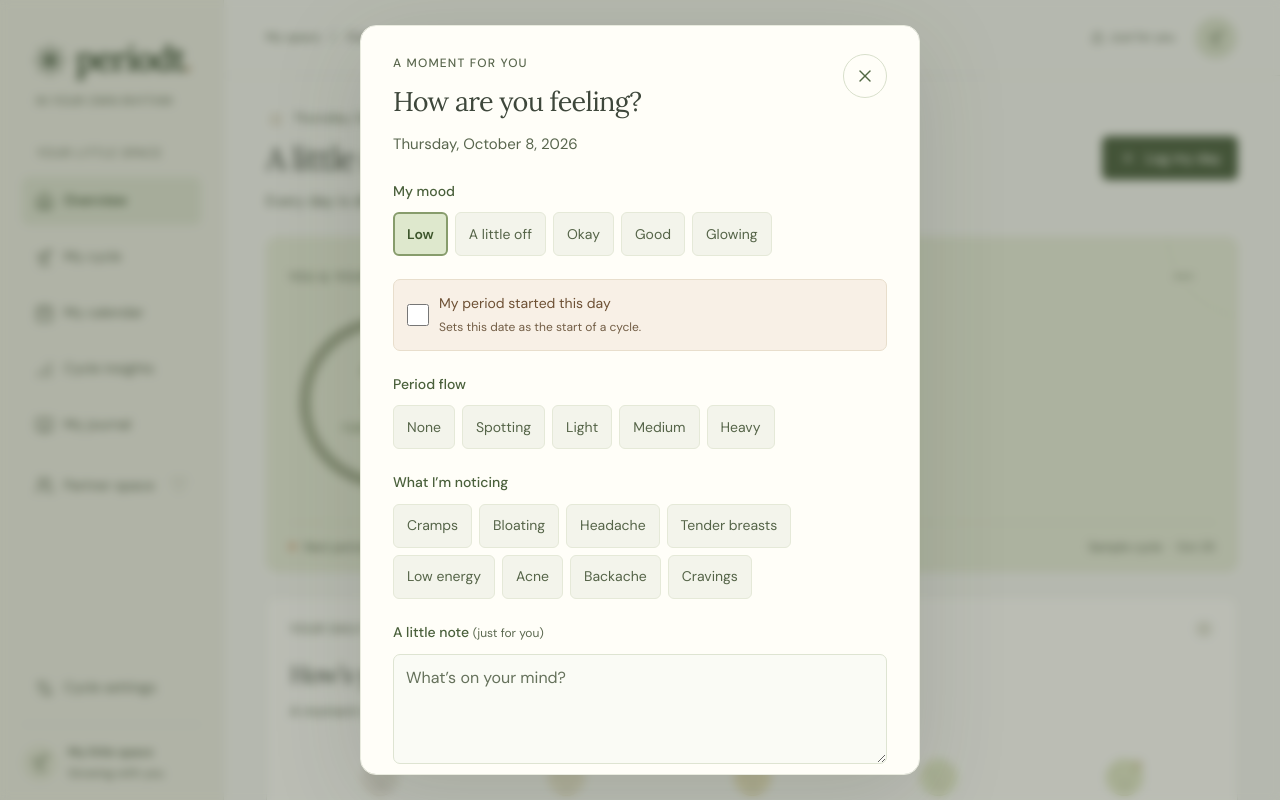
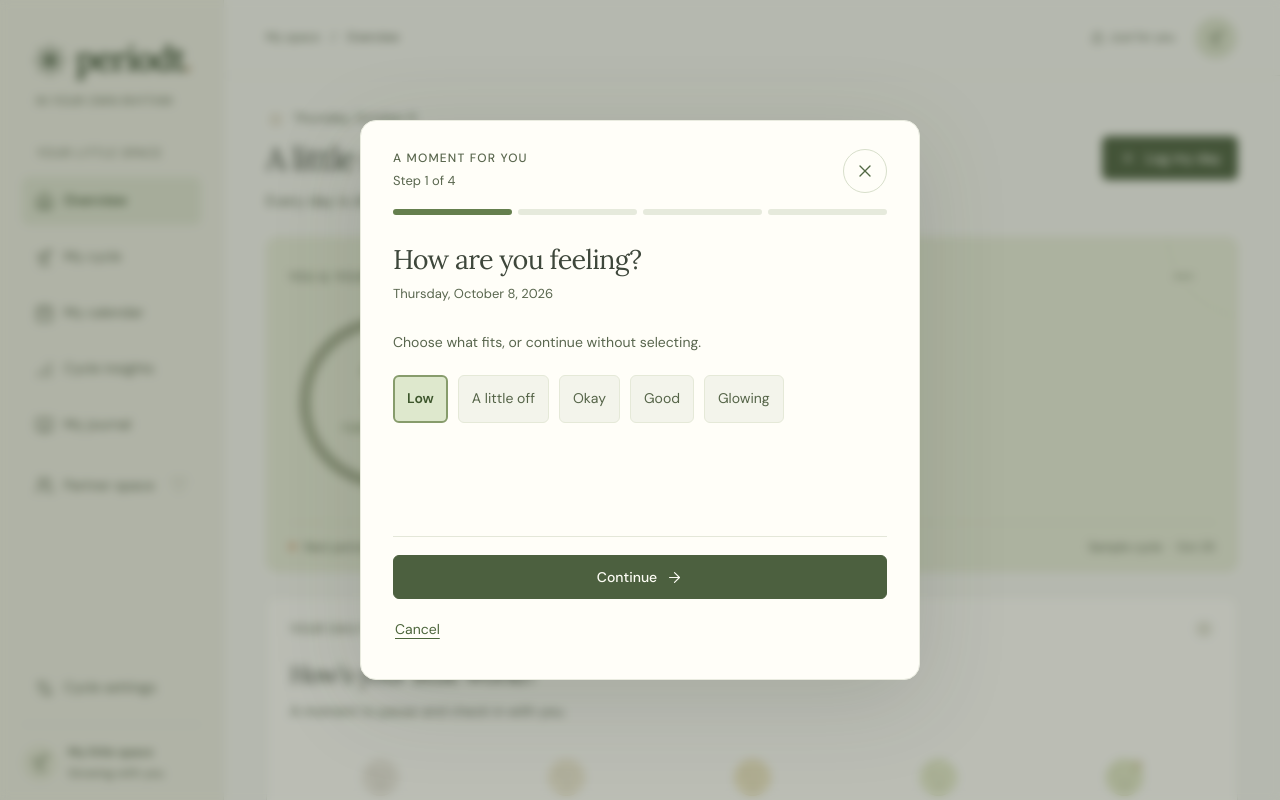
Before and after one commit to JeswinSunsi/periodt, a Vue app: page / in a window 1280 px wide. Both pictures are taken after a click on the button "Low". Shown: the top 800 px of the page. Built offline with nearby package versions, Linux system fonts and the light colour scheme.

Commit message:
Less overwhelming check-in

```diff
--- a/src/App.vue
+++ b/src/App.vue
@@ -366,6 +366,36 @@ const symptoms = [
   "Backache",
   "Cravings",
 ];
+const logStep = ref(0);
+const logSteps = computed(() =>
+  logDate.value > dateKey(today)
+    ? [{ id: "note", title: "Plan a little note." }]
+    : [
+        { id: "mood", title: "How are you feeling?" },
+        { id: "flow", title: "How’s your flow?" },
+        { id: "symptoms", title: "What are you noticing?" },
+        { id: "note", title: "Anything on your mind?" },
+      ],
+);
+const currentLogStep = computed(() => logSteps.value[logStep.value]);
+const isLastLogStep = computed(
+  () => logStep.value === logSteps.value.length - 1,
+);
+async function changeLogStep(direction) {
+  logStep.value = Math.max(
+    0,
+    Math.min(logSteps.value.length - 1, logStep.value + direction),
+  );
+  await nextTick();
+  modalElement.value?.scrollTo({ top: 0 });
+  modalElement.value
+    ?.querySelector("#modal-title")
+    ?.focus({ preventScroll: true });
+}
+function submitLogStep() {
+  if (isLastLogStep.value) saveLog();
+  else changeLogStep(1);
+}
 const canSaveLog = computed(
   () =>
     !!state.logs[logDate.value] ||
@@ -428,6 +458,7 @@ function selectFlow(flow) {
 }
 function openLog(date = today, initialMood = "") {
   logDate.value = dateKey(date);
+  logStep.value = 0;
   const existing = state.logs[logDate.value];
   Object.assign(draft, {
     mood: existing?.mood || "",
@@ -1393,16 +1424,36 @@ onBeforeUnmount(() => {
             >
               <Icon name="X" />
             </button>
-            <form v-if="modal === 'log'" @submit.prevent="saveLog">
+            <form
+              v-if="modal === 'log'"
+              class="checkin-flow"
+              @submit.prevent="submitLogStep"
+            >
+              <div class="checkin-progress-header">
                 <span class="eyebrow">A MOMENT FOR YOU</span>
-              <h2 id="modal-title">
-                {{
-                  logDate > dateKey(today)
-                    ? "Plan a little note."
-                    : "How are you feeling?"
-                }}
+                <span class="checkin-step-count"
+                  >Step {{ logStep + 1 }} of {{ logSteps.length }}</span
+                >
+              </div>
+              <div
+                class="checkin-progress"
+                role="progressbar"
+                aria-label="Check-in progress"
+                :aria-valuenow="logStep + 1"
+                :aria-valuemin="0"
+                :aria-valuemax="logSteps.length"
+                :aria-valuetext="`Step ${logStep + 1} of ${logSteps.length}`"
+              >
+                <span
+                  v-for="(step, index) in logSteps"
+                  :key="step.id"
+                  :class="{ filled: index <= logStep }"
+                ></span>
+              </div>
+              <h2 id="modal-title" tabindex="-1">
+                {{ currentLogStep.title }}
               </h2>
-              <p>
+              <p class="checkin-date">
                 {{
                   fromKey(logDate).toLocaleDateString("en-US", {
                     weekday: "long",
@@ -1412,11 +1463,21 @@ onBeforeUnmount(() => {
                   })
                 }}
               </p>
-              <p v-if="logDate > dateKey(today)" class="future-note">
-                This is a future date. You can plan a note; log symptoms after
-                they happen.
-              </p>
-              <fieldset :disabled="logDate > dateKey(today)">
+              <div class="checkin-step-body">
+                <p class="checkin-reassurance">
+                  {{
+                    logDate > dateKey(today)
+                      ? "A little space for a future thought."
+                      : isLastLogStep
+                        ? canSaveLog
+                          ? "Last step. Add a note, or simply save."
+                          : "Last step. A few words are enough."
+                        : currentLogStep.id === "symptoms"
+                          ? "Choose any that fit, or continue without selecting."
+                          : "Choose what fits, or continue without selecting."
+                  }}
+                </p>
+                <fieldset v-if="currentLogStep.id === 'mood'">
                   <legend>My mood</legend>
                   <div class="choice-row">
                     <button
@@ -1434,6 +1495,7 @@ onBeforeUnmount(() => {
                     </button>
                   </div>
                 </fieldset>
+                <template v-else-if="currentLogStep.id === 'flow'">
                   <label
                     v-if="showPeriodEnd"
                     class="period-start-option period-end-option"
@@ -1455,7 +1517,7 @@ onBeforeUnmount(() => {
                       ></span
                     ></label
                   >
-              <fieldset :disabled="logDate > dateKey(today)">
+                  <fieldset>
                     <legend>Period flow</legend>
                     <div class="choice-row">
                       <button
@@ -1472,26 +1534,12 @@ onBeforeUnmount(() => {
                         :class="{
                           chosen: draft.flowRecorded && draft.flow === flow,
                         }"
-                    :aria-pressed="draft.flowRecorded && draft.flow === flow"
+                        :aria-pressed="
+                          draft.flowRecorded && draft.flow === flow
+                        "
                         @click="selectFlow(flow)"
                       >
                         {{ flow }}
-                  </button>
-                </div>
-              </fieldset>
-              <fieldset :disabled="logDate > dateKey(today)">
-                <legend>What I’m noticing</legend>
-                <div class="choice-row">
-                  <button
-                    v-for="symptom in symptoms"
-                    :key="symptom"
-                    type="button"
-                    class="choice"
-                    :class="{ chosen: draft.symptoms.includes(symptom) }"
-                    :aria-pressed="draft.symptoms.includes(symptom)"
-                    @click="toggleSymptom(symptom)"
-                  >
-                    {{ symptom }}
                       </button>
                     </div>
                   </fieldset>
@@ -1510,40 +1558,78 @@ onBeforeUnmount(() => {
                         : "Saving None records no bleeding on this date and stops any remaining expected days for this period."
                     }}
                   </p>
+                  <p class="form-hint checkin-settings-hint">
+                    <button type="button" @click="openSettings">
+                      Edit period dates in cycle settings
+                    </button>
+                  </p>
+                </template>
+                <fieldset v-else-if="currentLogStep.id === 'symptoms'">
+                  <legend>What I’m noticing</legend>
+                  <div class="choice-row">
+                    <button
+                      v-for="symptom in symptoms"
+                      :key="symptom"
+                      type="button"
+                      class="choice"
+                      :class="{ chosen: draft.symptoms.includes(symptom) }"
+                      :aria-pressed="draft.symptoms.includes(symptom)"
+                      @click="toggleSymptom(symptom)"
+                    >
+                      {{ symptom }}
+                    </button>
+                  </div>
+                </fieldset>
+                <template v-else>
                   <label class="field-label" for="journal-note"
-                >A little note <span>(just for you)</span></label
-              ><textarea
+                    >A little note
+                    <span>{{
+                      logDate > dateKey(today)
+                        ? "(just for you)"
+                        : "(optional, just for you)"
+                    }}</span></label
+                  >
+                  <textarea
                     id="journal-note"
                     v-model="draft.notes"
-                rows="3"
+                    rows="4"
                     placeholder="What’s on your mind?"
                     maxlength="3000"
                   ></textarea>
-              <p class="form-hint">
-                Need to correct a period start date? Update it in
-                <button type="button" @click="openSettings">
-                  cycle settings</button
-                >.
-              </p>
-              <p v-if="!canSaveLog" class="form-hint">
+                </template>
+                <p v-if="isLastLogStep && !canSaveLog" class="form-hint">
                   {{
                     logDate > dateKey(today)
                       ? "Add a note to save your plan."
-                    : "Choose a mood, flow or symptom, or add a note to save."
+                      : "Add a note, or go back and choose something to save."
                   }}
                 </p>
+              </div>
+              <div class="checkin-step-actions">
+                <button
+                  v-if="logStep > 0"
+                  type="button"
+                  class="button button-outline"
+                  @click="changeLogStep(-1)"
+                >
+                  <Icon name="ArrowLeft" :size="17" /> Back
+                </button>
                 <button
                   type="submit"
-                class="button button-dark w-full mt-5"
-                :disabled="!canSaveLog"
-              >
-                <Icon name="Check" :size="17" />
+                  class="button button-dark checkin-next"
+                  :disabled="isLastLogStep && !canSaveLog"
+                >
+                  <Icon v-if="isLastLogStep" name="Check" :size="17" />
                   {{
-                  logDate > dateKey(today)
+                    !isLastLogStep
+                      ? "Continue"
+                      : logDate > dateKey(today)
                         ? "Save planned note"
                         : "Save my check-in"
                   }}
-              </button>
+                  <Icon v-if="!isLastLogStep" name="ArrowRight" :size="17" />
+                </button>
+              </div>
               <div class="dialog-actions">
                 <button
                   type="button"
--- a/src/styles/ux.css
+++ b/src/styles/ux.css
@@ -753,6 +753,102 @@ summary:focus-visible {
   width: 100%;
   margin-top: 8px;
 }
+.checkin-progress-header {
+  display: flex;
+  flex-direction: column;
+  gap: 4px;
+  padding-right: 54px;
+}
+.checkin-progress-header .eyebrow {
+  padding-right: 0;
+}
+.checkin-step-count {
+  font-size: 13px;
+  color: var(--text-secondary);
+}
+.checkin-progress {
+  display: flex;
+  gap: 6px;
+  margin: 18px 0 26px;
+}
+.checkin-progress > span {
+  flex: 1;
+  height: 6px;
+  border-radius: 99px;
+  background: #e6eadc;
+  transition: background-color 180ms ease;
+}
+.checkin-progress > .filled {
+  background: #657f4e;
+}
+.checkin-flow #modal-title {
+  padding-right: 0;
+  margin-bottom: 6px;
+}
+.checkin-flow #modal-title:focus {
+  outline: none;
+}
+.modal-card .checkin-date {
+  font-size: 13px;
+}
+.checkin-step-body {
+  min-height: 230px;
+  padding: 24px 0;
+}
+.modal-card .checkin-reassurance {
+  font-size: 14px;
+  margin: 0 0 20px;
+}
+.checkin-step-body fieldset {
+  margin-top: 0;
+}
+.checkin-step-body legend {
+  position: absolute;
+  width: 1px;
+  height: 1px;
+  padding: 0;
+  overflow: hidden;
+  clip-path: inset(50%);
+  white-space: nowrap;
+}
+.checkin-step-body .period-start-option {
+  margin-top: 0;
+}
+.checkin-step-body .period-start-option + fieldset {
+  margin-top: 20px;
+}
+.checkin-step-body .field-label {
+  margin-top: 0;
+}
+.modal-card .checkin-settings-hint {
+  margin-top: 8px;
+}
+.checkin-settings-hint button {
+  display: inline-flex;
+  align-items: center;
+  text-align: left;
+  line-height: 1.5;
+}
+.checkin-step-body .choice-row {
+  gap: 10px;
+}
+.checkin-step-body .choice {
+  min-height: 48px;
+}
+.checkin-step-actions {
+  display: flex;
+  gap: 12px;
+  padding-top: 18px;
+  border-top: 1px solid #e4e7d9;
+}
+.checkin-next {
+  flex: 1;
+}
+@media (prefers-reduced-motion: reduce) {
+  .checkin-progress > span {
+    transition: none;
+  }
+}
 .danger-action {
   color: var(--text-danger);
 }
```
Lines whose indentation alone changed are shown as unchanged.
